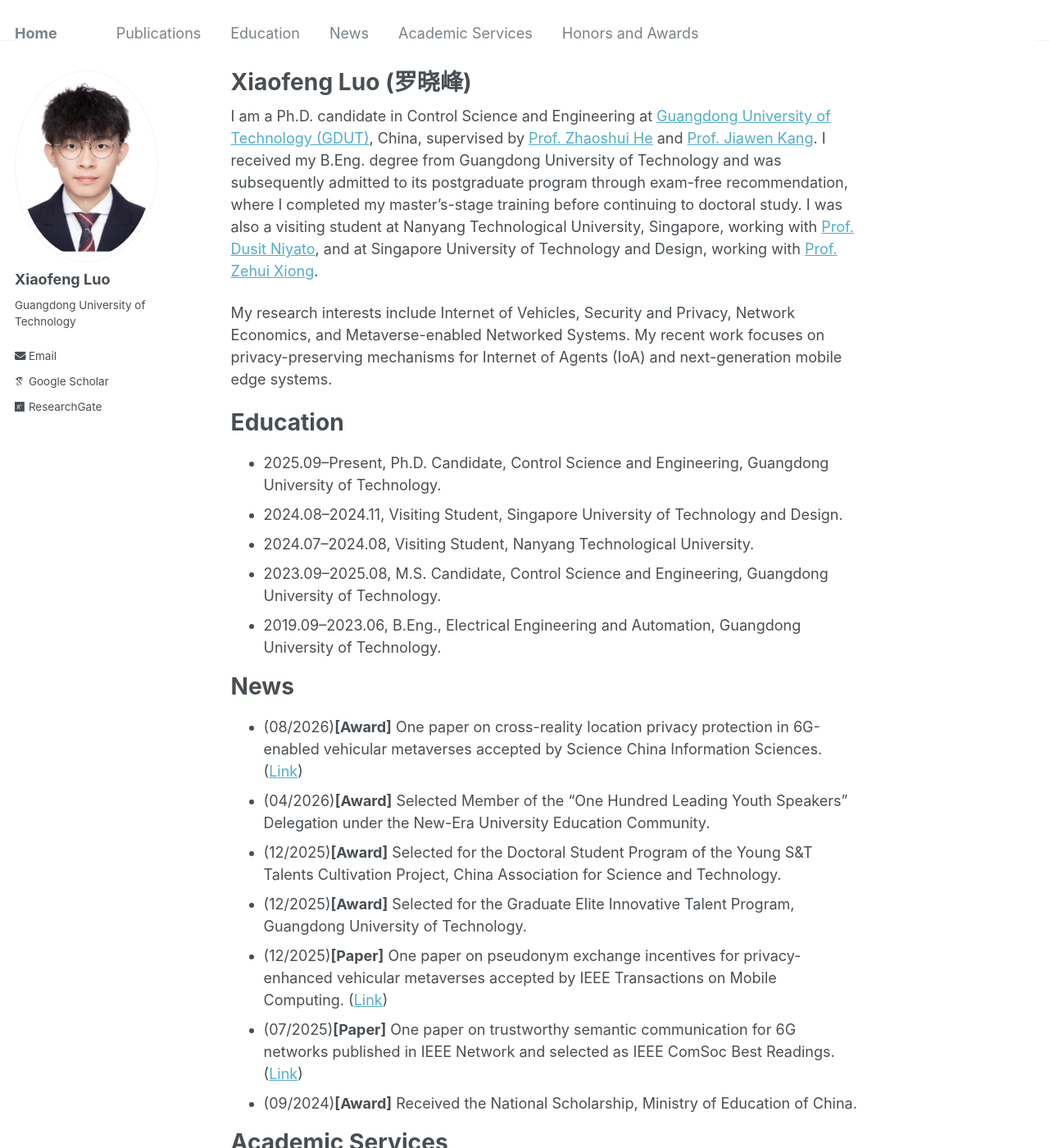
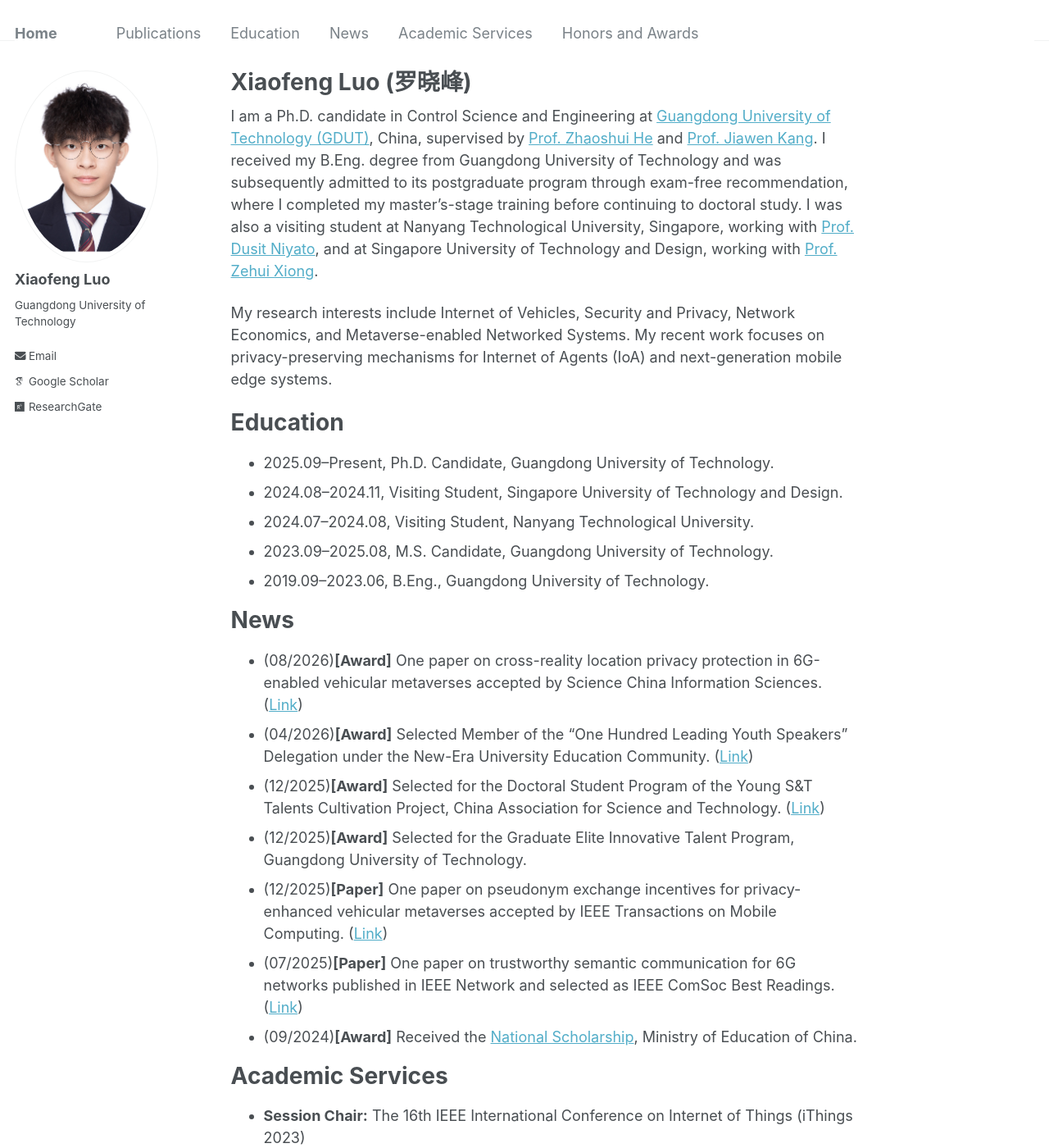
Before and after one commit to gdutxiaofengluo/gdutxiaofengluo.github.io, a Jekyll site: the page built from _pages/about.md, in a window 1280 px wide and 1400 px high. Shown: the whole window at 82% size. Built offline with Jekyll 4.4.1, drawn with Linux system fonts in a browser that asks for light colours; some web fonts are replaced.

Commit message:
Update about.md

```diff
--- a/_pages/about.md
+++ b/_pages/about.md
@@ -15,23 +15,23 @@ Education
 ======
 {: #education}
 
-* 2025.09--Present, Ph.D. Candidate, Control Science and Engineering, Guangdong University of Technology.
+* 2025.09--Present, Ph.D. Candidate, Guangdong University of Technology.
 * 2024.08--2024.11, Visiting Student, Singapore University of Technology and Design.
 * 2024.07--2024.08, Visiting Student, Nanyang Technological University.
-* 2023.09--2025.08, M.S. Candidate, Control Science and Engineering, Guangdong University of Technology.
-* 2019.09--2023.06, B.Eng., Electrical Engineering and Automation, Guangdong University of Technology.
+* 2023.09--2025.08, M.S. Candidate, Guangdong University of Technology.
+* 2019.09--2023.06, B.Eng., Guangdong University of Technology.
 
 News
 ======
 {: #news}
 
 * (08/2026)**[Award]** One paper on cross-reality location privacy protection in 6G-enabled vehicular metaverses accepted by Science China Information Sciences. ([Link](https://link.springer.com/article/10.1007/s11432-026-5081-y))
-* (04/2026)**[Award]** Selected Member of the "One Hundred Leading Youth Speakers" Delegation under the New-Era University Education Community.
-* (12/2025)**[Award]** Selected for the Doctoral Student Program of the Young S&T Talents Cultivation Project, China Association for Science and Technology.
+* (04/2026)**[Award]** Selected Member of the "One Hundred Leading Youth Speakers" Delegation under the New-Era University Education Community. ([Link](https://oas.gdut.edu.cn/seeyon/newsData.do?method=newsView&newsId=-4393842860863961604))
+* (12/2025)**[Award]** Selected for the Doctoral Student Program of the Young S&T Talents Cultivation Project, China Association for Science and Technology. ([Link](https://mp.weixin.qq.com/s/A-tF9f2VS62Lx1RRuj4ycQ))
 * (12/2025)**[Award]** Selected for the Graduate Elite Innovative Talent Program, Guangdong University of Technology.
 * (12/2025)**[Paper]** One paper on pseudonym exchange incentives for privacy-enhanced vehicular metaverses accepted by IEEE Transactions on Mobile Computing. ([Link](https://ieeexplore.ieee.org/abstract/document/11316369/))
 * (07/2025)**[Paper]** One paper on trustworthy semantic communication for 6G networks published in IEEE Network and selected as IEEE ComSoc Best Readings. ([Link](https://www.comsoc.org/publications/best-readings/semantic-communications))
-* (09/2024)**[Award]** Received the National Scholarship, Ministry of Education of China.
+* (09/2024)**[Award]** Received the [National Scholarship](/images/personal_image/national_scholarship.jpg), Ministry of Education of China.
 
 Academic Services
 ======
```
